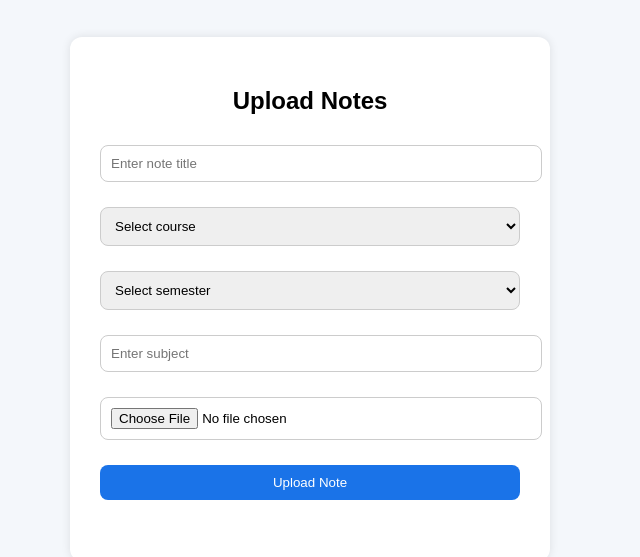
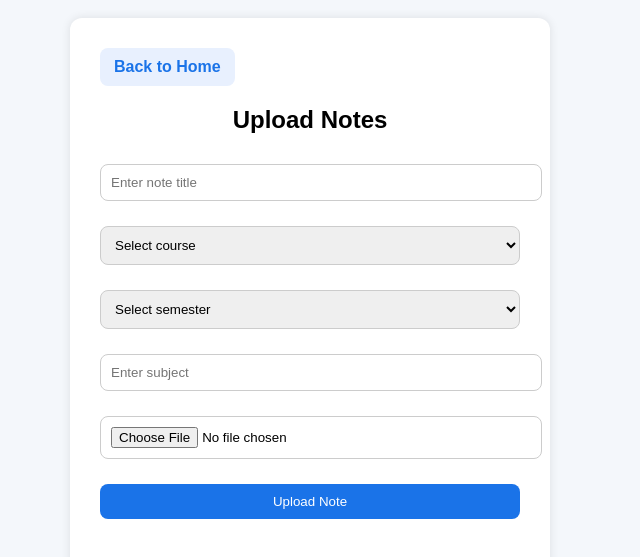
Before and after one commit to Shubhamkaushik1710/Student-notes-platform-v1, a plain HTML site: page frontend/upload.html in a window 1280 px wide. Shown: the part 133-690 px from the top of the page, without its empty margins (330-970 px from the left). Drawn offline with Linux system fonts and the light colour scheme; sample sign-in values are in the browser's storage.

Commit message:
update upload.html

```diff
--- a/frontend/upload.html
+++ b/frontend/upload.html
@@ -21,6 +21,28 @@
       width: 420px;
       border-radius: 12px;
       box-shadow: 0 0 10px rgba(0, 0, 0, 0.1);
+    }
+
+    .top-actions {
+      display: flex;
+      justify-content: flex-start;
+      margin-bottom: 16px;
+    }
+
+    .home-link {
+      display: inline-flex;
+      align-items: center;
+      justify-content: center;
+      padding: 10px 14px;
+      border-radius: 8px;
+      background: #e8f0fe;
+      color: #1a73e8;
+      text-decoration: none;
+      font-weight: bold;
+    }
+
+    .home-link:hover {
+      background: #d2e3fc;
     }
 
     h2 {
@@ -58,6 +80,9 @@
 </head>
 <body>
   <div class="box">
+    <div class="top-actions">
+      <a class="home-link" href="notes.html">Back to Home</a>
+    </div>
     <h2>Upload Notes</h2>
     <form id="uploadForm">
       <input type="text" id="title" placeholder="Enter note title" required />
```
